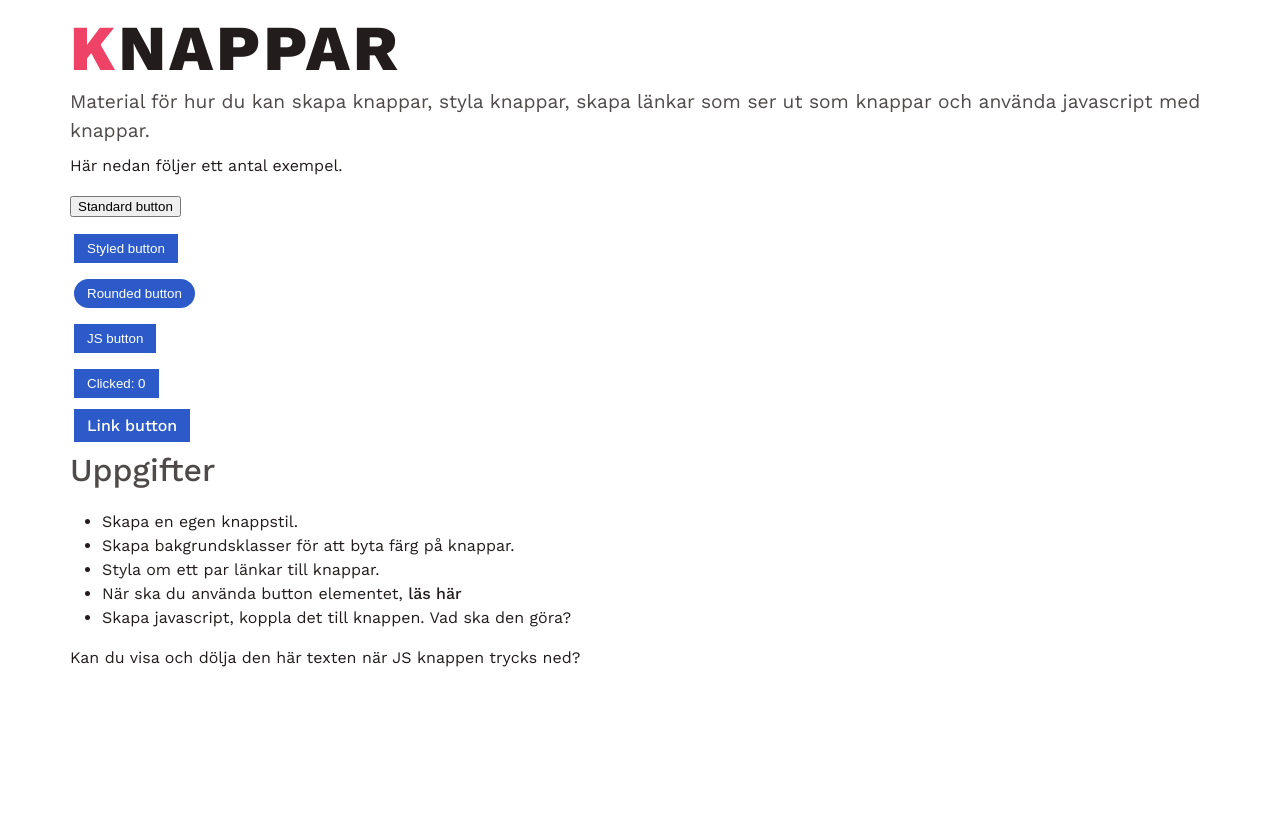
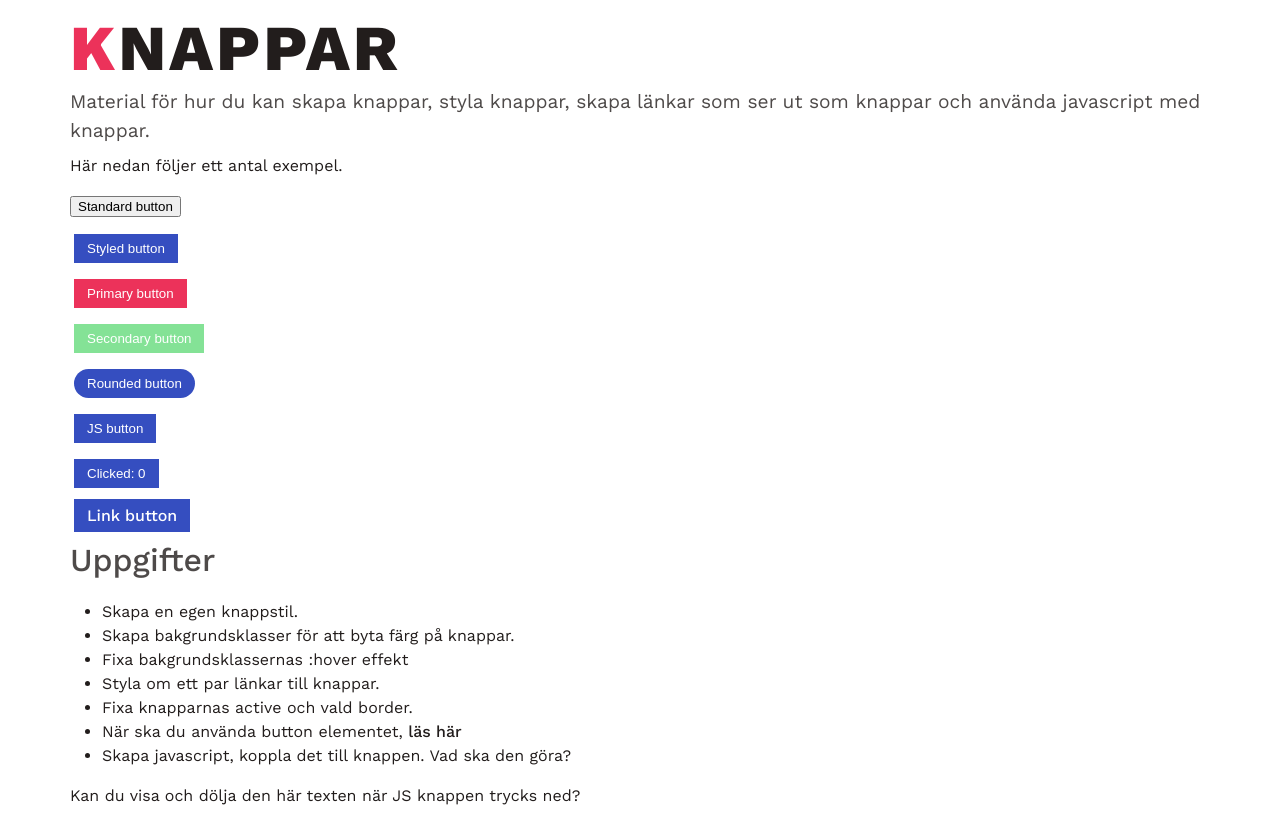
Before and after one commit to jensadev/wu-ovningar, a website: page src/buttons.pug in a window 1280 px wide. Drawn offline with nearby package versions, Linux system fonts and the light colour scheme; files that its build step writes are made by us from their sources.

Commit message:
color change and buttons

```diff
--- a/sass/_colors.sass
+++ b/sass/_colors.sass
@@ -1,14 +1,16 @@
 $dark: 34,29,28
 $white: 255,255,255
 $light: 246,243,246
-$primary: 238,66,102
-$blue: 44,91,201
+$primary: 236,50,90
+$secondary: 132,226,150
+$blue: 53,78,192
 
 :root
   --color-dark: #{$dark}
   --color-light: #{$light}
   --color-white: #{$white}
   --color-primary: #{$primary}
+  --color-secondary: #{$secondary}
   --color-blue: #{$blue}
 
 [data-theme="dark"]
--- a/sass/buttons.sass
+++ b/sass/buttons.sass
@@ -18,3 +18,10 @@
 
 .btns > li
   padding: .5rem 0rem
+
+
+.bg-primary
+  background-color: rgb(var(--color-primary))
+
+.bg-secondary
+  background-color: rgb(var(--color-secondary))
--- a/src/buttons.pug
+++ b/src/buttons.pug
@@ -19,6 +19,10 @@ block content
       li
         button.btn Styled button
       li
+        button.btn.bg-primary Primary button
+      li
+        button.btn.bg-secondary Secondary button
+      li
         button.btn.btn-rounded Rounded button
       li
         button#js-button.btn JS button
@@ -30,7 +34,9 @@ block content
     ul.uppgifter
       li Skapa en egen knappstil.
       li Skapa bakgrundsklasser för att byta färg på knappar.
+      li Fixa bakgrundsklassernas :hover effekt
       li Styla om ett par länkar till knappar.
+      li Fixa knapparnas active och vald border.
       li
         | När ska du använda button elementet,
         a(href='https://developer.mozilla.org/en-US/docs/Web/HTML/Element/button') läs här
```
Also changed, not shown: buttons.html, stylesheets/buttons.css, stylesheets/footer.css, stylesheets/helpers.css, stylesheets/main.css, 4 other files.
